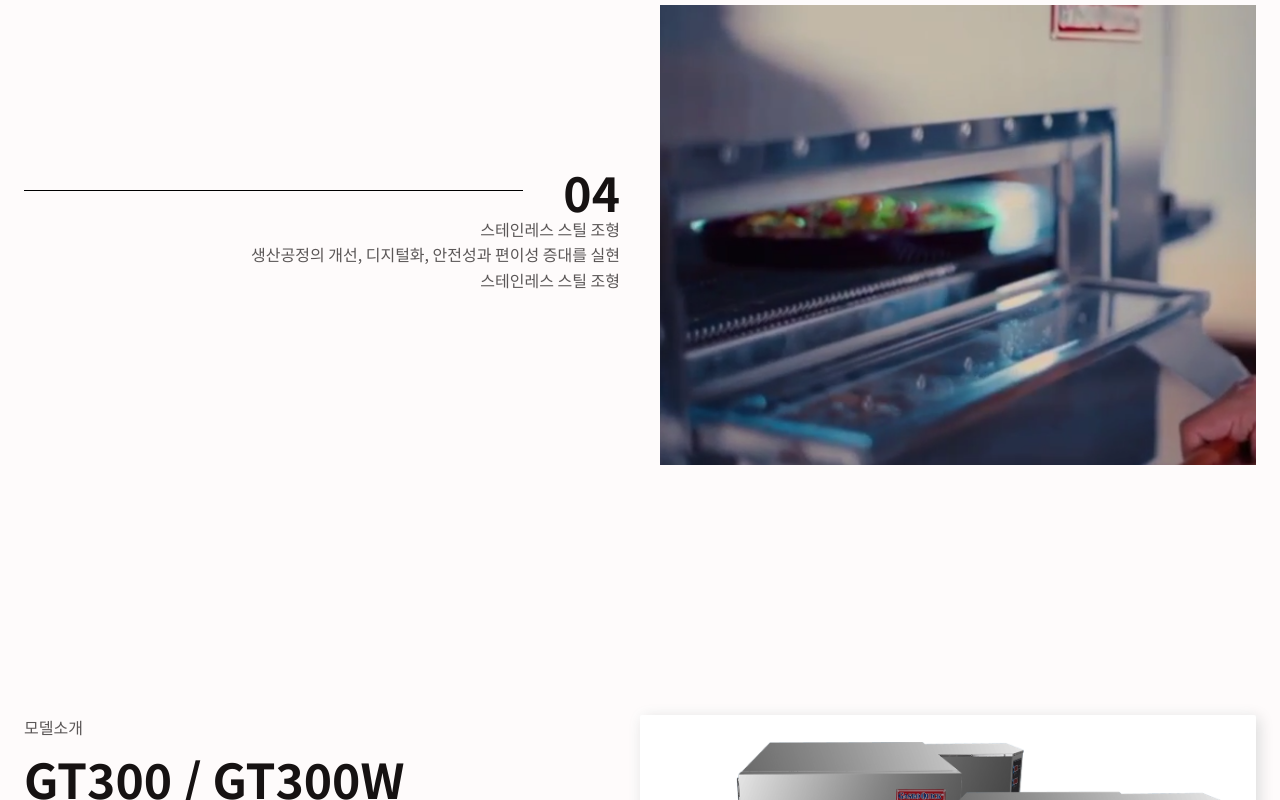
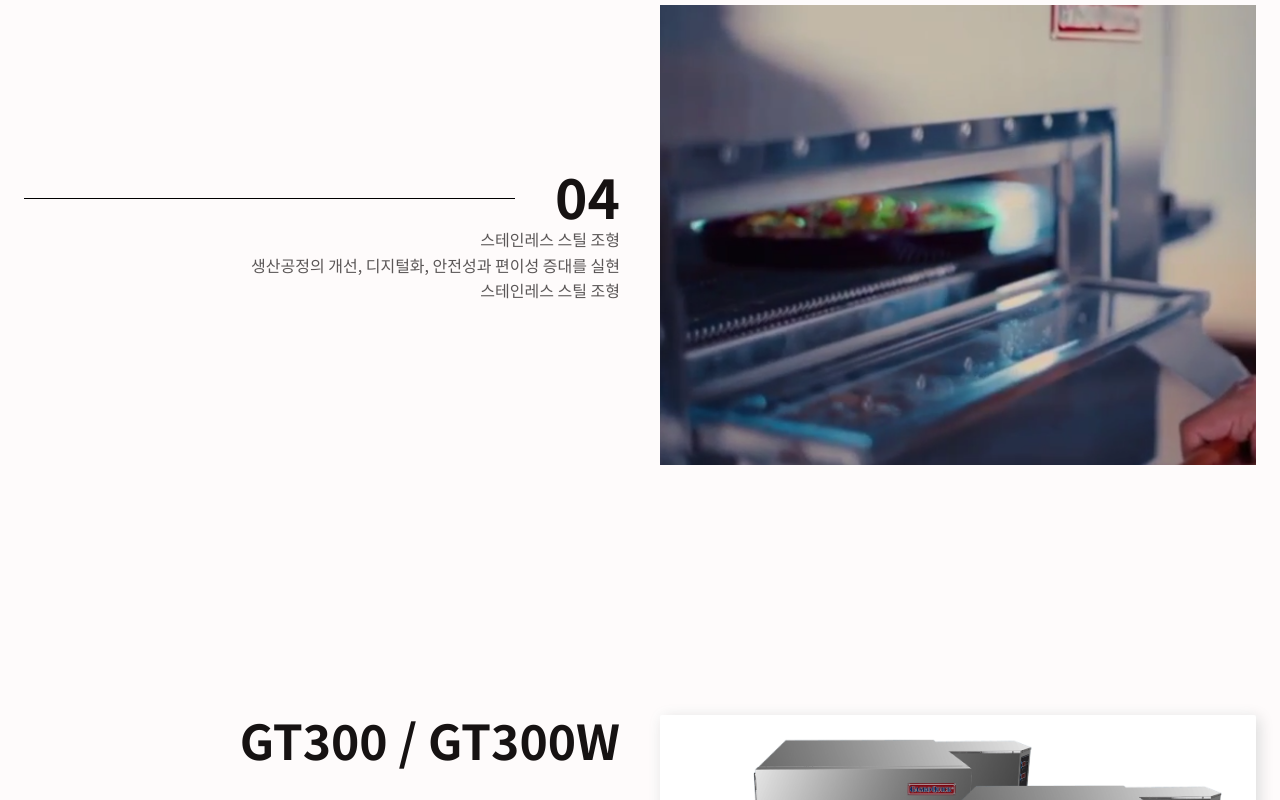
Before and after one commit to Oizys18/gasro, a React (Create React App) app in the folder client/: page / in a window 1280 px wide. Shown: the part 3579-4379 px from the top of the page. Built offline with nearby package versions, Linux system fonts and the light colour scheme.

Commit message:
Mod card wrapper

```diff
--- a/client/src/assets/styles/GlobalStyles.ts
+++ b/client/src/assets/styles/GlobalStyles.ts
@@ -45,6 +45,14 @@
 
   --z-tooltip: 10;
   --z-fixed: 100;
+  /*========== grid ==========*/
+  --grid-2:180px;
+  --grid-3:290px;
+  --grid-4:400px;
+  --grid-5:510px;
+  --grid-6:620px;
+  --grid-7:730px;
+
 }
 
 @media screen and (min-width: 968px){
@@ -291,10 +299,33 @@
     padding: 0 0 0 40px;
   }
 }
-.numTitle{
-  font-size:var(--biggest-font-size);
+.numTitle-l{
+  text-align: right;
+  border-bottom: 1px solid #000;
+  line-height: 0.1em;
+  margin: 0.5em 0 0.5em;
+  font-size:55px;
   font-weight:var(--font-bold);
   color:var(--title-color);
+  & span{
+    background: #fefbfb;
+    padding: 0 0 0 40px;
+    line-height:0;
+  }
+}
+.numTitle-r{
+  text-align: left;
+  border-bottom: 1px solid #000;
+  line-height: 0.1em;
+  margin: 0.5em 0 0.5em;
+  font-size:55px;
+  font-weight:var(--font-bold);
+  color:var(--title-color);
+  & span{
+    background: #fefbfb;
+    padding: 0 40px 0 0;
+    line-height:0;
+  }
 }
 .mg-card{
   border: 0px solid transparent;
@@ -313,7 +344,6 @@
 /* product card */
 .card-container{
   margin:250px 0 250px 0;
-  transition:1s;
 }
 .card-wrapper{
   display:flex;
@@ -330,8 +360,9 @@
   justify-content:space-between;
 }
 .card-text{
-  text-align:left;
+  text-align:right;
   & .title {
+    line-height:1;
     font-size:var(--biggest-font-size);
     font-weight:var(--font-bold);
     color:var(--title-color);
@@ -341,7 +372,6 @@
     font-size:var(--normal-font-size);
     font-weight:var(--font-regular);
     color:var(--title-color);
-    margin:0 0 15px 0;
   }
 }
 .card-preview{
@@ -351,13 +381,12 @@
 }
 .card-preview-img{
   border:1px solid transparent;
-  border-radius:2px;
+
   background-color:#FFF;
   height:140px;
-  width:100%;
+
   object-fit:cover;
   box-shadow: 3px 3px 15px #d9d9d9, -3px -3px 15px #ffffff;
-  z-index:10;
 }
 .preview-btn{
   cursor: pointer;
@@ -369,10 +398,14 @@
 .card-img{
   width:50%;
   height:auto;
-  background-color:#FFF;
+
+  img{
+    object-fit:cover;
+    background-color:#FFF;
   box-shadow: 3px 3px 15px #d9d9d9, -3px -3px 15px #ffffff;
   border-radius:2px;
   position:relative;
+  }
 }
 @keyframes inAnimation {
   0% {
@@ -386,36 +419,42 @@
 }
 
 .card-detail{
-  height:300px;
+  display:flex;
+  /* width:calc(50% - 40px); */
   position:relative;
-  /* width:calc(50% - 40px); */
   margin-top:15px;
-  background-color:#FFF;
-  box-shadow: 3px 3px 15px #d9d9d9, -3px -3px 15px #ffffff;
   animation: inAnimation 230ms ease;
-  border-radius:5px;
-  padding:1em;
+  overflow-x: auto;
+  gap:40px;
 }
 
 
 .detail-table{
+  width:100%;
   background-color: #34495E;
-  color: var(--body-color);
+
   border-radius: .4em;
   overflow: hidden;
+  padding:0.3em;
+  /* border-collapse:collapse; */
+  border-spacing:0.5em;
+  empty-cells:hide;
   tr {
-    border-color: lighten(#34495E, 10%);
   }
-  th, td {
-    margin: .5em 1em;
-    @media (min-width: $breakpoint-alpha) {
-      padding: 1em !important;
+  th {
+    text-align:center;
+    color:var(--body-color);
+    /* color:#34495e;    */
     }
-  }
-  th, td:before {
-    color: var(--first-color);
-  }
+    td{
+      color:#d9d9d9;
+      /* background-color:#34495E; */
+      text-align:center;
+    }
+
 }
+
+
 
 
 
--- a/client/src/components/CardImg.tsx
+++ b/client/src/components/CardImg.tsx
@@ -8,21 +8,21 @@
 export default function CardImg(props: cardProps) {
   if (props.curFocus === 1) {
     return (
-      <>
-        <img className="card-img" src={gt300AB} alt="gt300AB" />
-      </>
+      <div className="card-img">
+        <img src={gt300AB} alt="gt300AB" />
+      </div>
     );
   } else if (props.curFocus === 2) {
     return (
-      <>
-        <img className="card-img" src={gt600AB} alt="gt600AB" />
-      </>
+      <div className="card-img">
+        <img src={gt600AB} alt="gt600AB" />
+      </div>
     );
   } else if (props.curFocus === 3) {
     return (
-      <>
-        <img className="card-img" src={gt700AB} alt="gt700AB" />
-      </>
+      <div className="card-img">
+        <img src={gt700AB} alt="gt700AB" />
+      </div>
     );
   }
   return <></>;
--- a/client/src/components/ProductCard.tsx
+++ b/client/src/components/ProductCard.tsx
@@ -50,7 +50,6 @@
       <div className="card-wrapper">
         <div className="card-content">
           <div className="card-text">
-            <div>모델소개</div>
             <CardText curFocus={focus} />
           </div>
           <div className="card-preview">
@@ -66,52 +65,90 @@
             </div>
             <div
               className="preview-btn"
-              onClick={() => handleClick(2)}
+              onClick={() => {
+                handleClick(2);
+                handleFocus(2);
+              }}
               onMouseOver={() => handleFocus(2)}
             >
               <img className="card-preview-img" src={gt600AB} alt="" />
             </div>
             <div
               className="preview-btn"
-              onClick={() => handleClick(3)}
+              onClick={() => {
+                handleClick(3);
+                handleFocus(3);
+              }}
               onMouseOver={() => handleFocus(3)}
             >
               <img className="card-preview-img" src={gt700AB} alt="" />
             </div>
           </div>
+          <table className="detail-table">
+            <tr>
+              <th>총 중량</th>
+              <th>제품규격 W*D*H(mm)</th>
+              <th>컨베이어벨트(폭)</th>
+              <th>온도조절 범위</th>
+            </tr>
+            <tr>
+              <td data-th="Weight">132kg</td>
+              <td data-th="ModelSize">1520*1060*450</td>
+              <td data-th="VeltWidth">480mm(18inches)</td>
+              <td data-th="TemperatureRange">0°F~570°F (0°C~300°C)</td>
+            </tr>
+          </table>
         </div>
         <CardImg curFocus={focus}></CardImg>
       </div>
       <div>
         {click === 1 ? (
+          <>
             <div className="card-detail">
               <table className="detail-table">
                 <tr>
-                <th>제품규격 W*D*H(mm)</th>
-                <th>입력전압</th>
-                <th>Year</th>
-                <th>Gross</th>
+                  <th colSpan={5}>가스식</th>
                 </tr>
                 <tr>
-                <td data-th="ModelSize">1520*1060*450</td>
-                <td data-th="Voltage"> 220V</td>
-                <td data-th="TemperatureRange">0°F~570°F (0°C~300°C)</td>
-                <td data-th="Gross">$460,935,665</td>
-              </tr>
-              {/* <tr>
-                <td data-th="Movie Title">Howard The Duck</td>
-                <td data-th="Genre">"Comedy"</td>
-                <td data-th="Year">1986</td>
-                <td data-th="Gross">$16,295,774</td>
+                  <th>입력전압</th>
+                  <th>소비전력</th>
+                  <th>가스종류</th>
+                  <th>가스소비량</th>
+                  <th>가스압력</th>
                 </tr>
                 <tr>
-                <td data-th="Movie Title">American Graffiti</td>
-                <td data-th="Genre">Comedy, Drama</td>
-                <td data-th="Year">1973</td>
-                <td data-th="Gross">$115,000,000</td>
-              </tr> */}
+                  <td data-th="Voltage" rowSpan={2}>
+                    220V
+                  </td>
+                  <td data-th="ElectricityUsage" rowSpan={2}>
+                    350W /Hr
+                  </td>
+                  <th>LNG</th>
+                  <td data-th="GasUsage">10,000kal/hr</td>
+                  <td data-th="GasUsage">0.83Kg/hr</td>
+                </tr>
+                <tr>
+                  <th>LPG</th>
+                  <td data-th="GasPressure">230mmH2O</td>
+                  <td data-th="GasPressure">280mmH2O</td>
+                </tr>
+                <tr></tr>
+              </table>
+              <table className="detail-table">
+                <tr>
+                  <th colSpan={3}>전기식</th>
+                </tr>
+                <tr>
+                  <th>입력전압</th>
+                  <th>소비전력</th>
+                </tr>
+                <tr>
+                  <td data-th="Voltage">220V</td>
+                  <td data-th="ElectricityUsage">350W /Hr</td>
+                </tr>
               </table>
             </div>
+          </>
         ) : (
           <></>
         )}
--- a/client/src/containers/Main.tsx
+++ b/client/src/containers/Main.tsx
@@ -86,7 +86,7 @@
         <div className="mg-container">
           <img src={product01} alt="" className="mg-img content" />
           <div className="mg-item-r title">
-            <div className="mg-title-l">
+            <div className="numTitle-r">
               <span className="numTitle">01</span>
             </div>
             <p>스테인레스 스틸 조형</p>
@@ -96,8 +96,8 @@
         </div>
         <div className="mg-container">
           <div className="mg-item-l title">
-            <div className="mg-title-r">
-              <span className="numTitle">02</span>
+            <div className="numTitle-l">
+              <span>02</span>
             </div>
             <p>스테인레스 스틸 조형</p>
             <p>생산공정의 개선, 디지털화, 안전성과 편이성 증대를 실현</p>
@@ -108,8 +108,8 @@
         <div className="mg-container">
           <img src={product03} alt="" className="mg-img content" />
           <div className="mg-item-r title">
-            <div className="mg-title-l">
-              <span className="numTitle">03</span>
+            <div className="numTitle-r">
+              <span>03</span>
             </div>
             <p>스테인레스 스틸 조형</p>
             <p>생산공정의 개선, 디지털화, 안전성과 편이성 증대를 실현</p>
@@ -118,8 +118,8 @@
         </div>
         <div className="mg-container">
           <div className="mg-item-l title">
-            <div className="mg-title-r">
-              <span className="numTitle">04</span>
+            <div className="numTitle-l">
+              <span>04</span>
             </div>
             <p>스테인레스 스틸 조형</p>
             <p>생산공정의 개선, 디지털화, 안전성과 편이성 증대를 실현</p>
```
Also changed, not shown: client/src/components/CardText.tsx (+29 -15 lines). Lines whose indentation alone changed are shown as unchanged.
